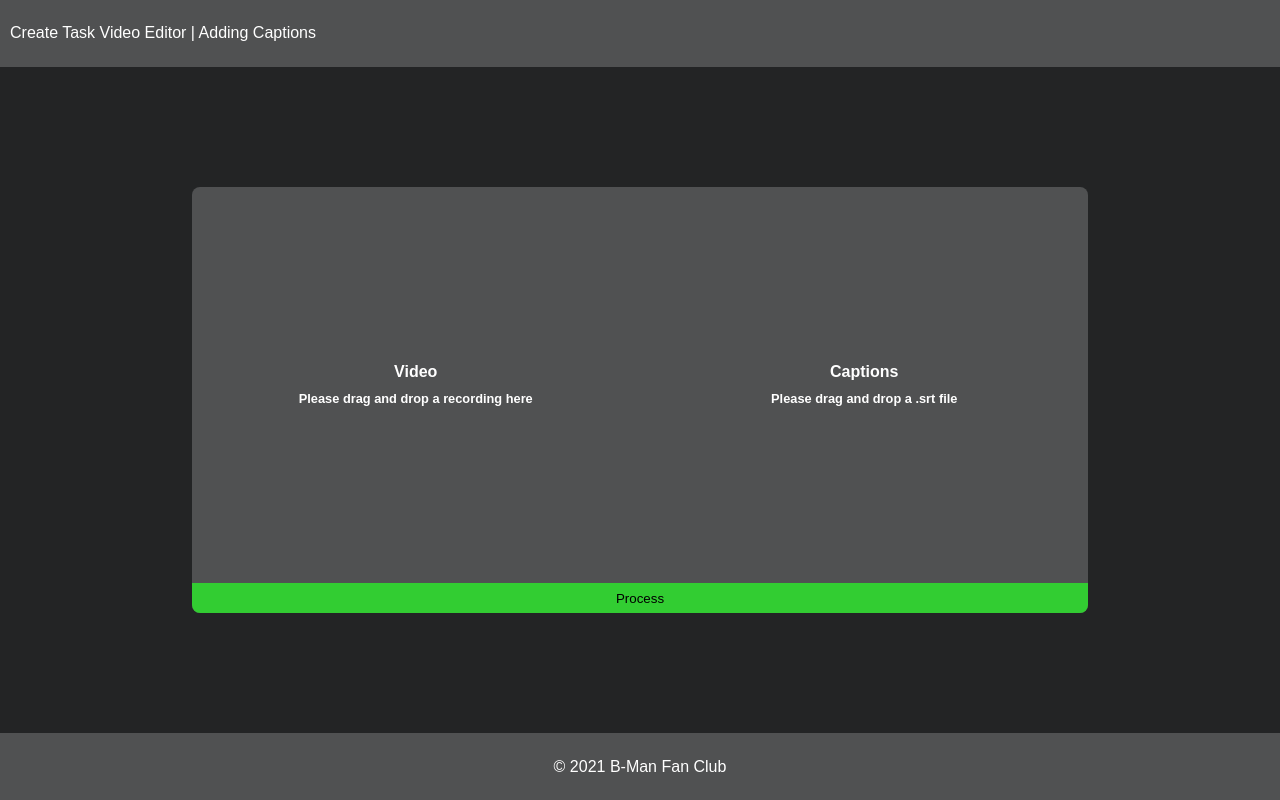
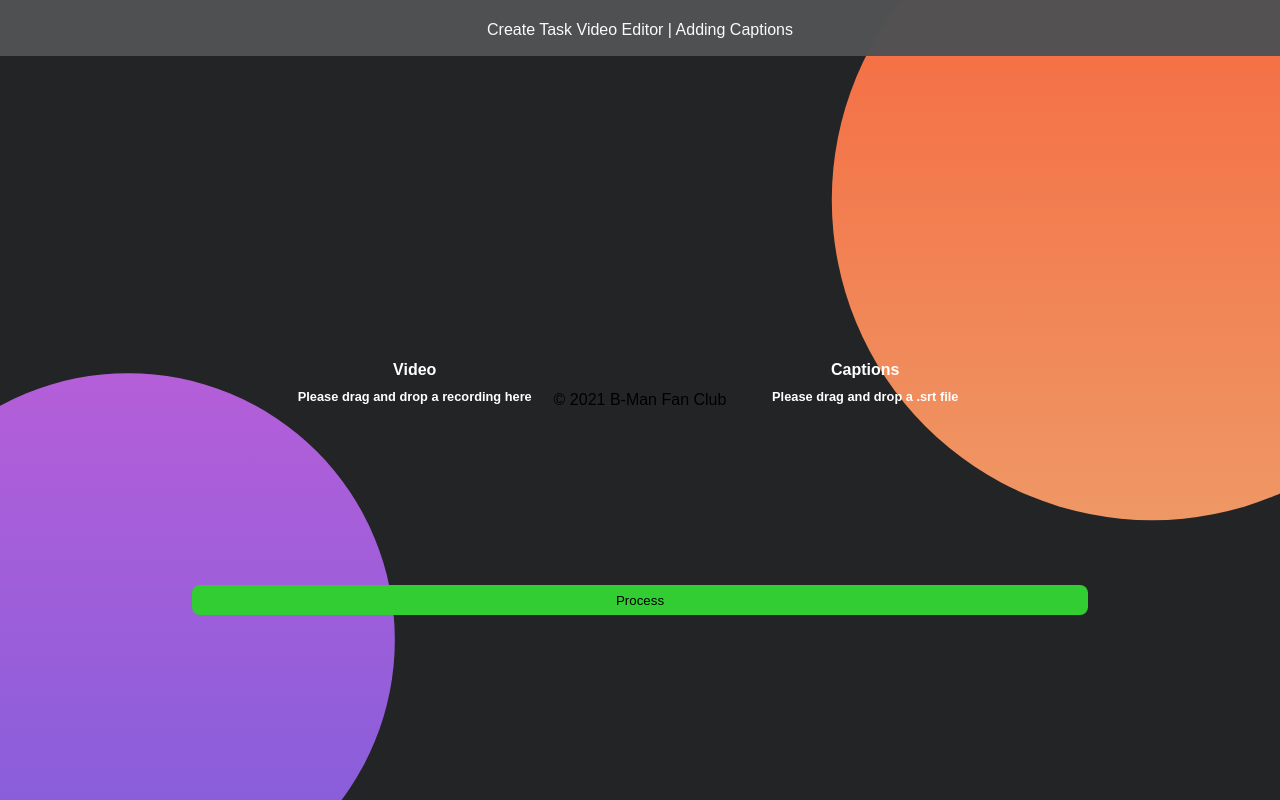
Before and after one commit to galactaknife/captionization, a Flask app: page / in a window 1280 px wide. Run offline with Flask 2, Linux system fonts and the light colour scheme.

Commit message:
Updated UI

```diff
--- a/static/animations.js
+++ b/static/animations.js
@@ -1,8 +1,8 @@
 function onUrlReceived(url) {
-  $(".header, .footer, .content").fadeOut(1500);
+  $(".header, .content").fadeOut(500);
   $(".glassCard a").prop("href", url);
-  $(".overlay").fadeIn(1500);
+  $(".glassCard:not(.fileInputContainer)").fadeIn(300);
   setTimeout(() => {
-    $(".glassCard").fadeIn(300);
-  }, 1500);
+    $(".overlay").fadeIn(1000);
+  }, 500);
 }
--- a/static/client.js
+++ b/static/client.js
@@ -51,6 +51,7 @@ function sendImages() {
 
   // Set conversion status to true
   converting = true;
+  $("input[type='submit']").prop("value", "Converting...");
 
   // Send POST request to server
   $.ajax({
@@ -61,7 +62,6 @@ function sendImages() {
     success: function(data) {
       // Process the new data from the server
       onUrlReceived(data.url);
-
       // Set conversion status to false
       converting = false;
     },
@@ -77,6 +77,7 @@ function sendImages() {
 
       // Set conversion status to false
       converting = false;
+      $("input[type='submit']").prop("value", "Process");
     }
   });
 }
--- a/static/style.css
+++ b/static/style.css
@@ -24,18 +24,10 @@ html, body {
   margin: 0;
 }
 
-.centerAbsY {
-  position: absolute;
-  top: 50%;
-  transform: translate(0%, -50%);
-  padding: 0;
-  margin: 0;
-}
-
 .siteContainer {
   min-height: 100vh;
   display: grid;
-  grid-template-rows: minmax(50px, 0.1fr) 1fr minmax(50px, 0.1fr);
+  grid-template-rows: minmax(50px, 0.1fr) 1fr;
   grid-template-columns: 1fr;
   position: relative;
   font-family: sans-serif;
@@ -51,25 +43,21 @@ html, body {
   color: white;
   position: sticky;
   top: 0;
-  padding-left: 10px;
-}
-
-.footer {
-  background-color: #505152;
-  color: white;
-  position: sticky;
-  bottom: 0;
+  text-align: center;
+  z-index: 2;
+  height: 46px;
+  opacity: 0.98;
 }
 
 form {
   display: grid;
   grid-template-columns: 1fr 1fr;
-  grid-gap: 1px;
   grid-template-rows: 1fr 30px;
   width: 70%;
-  border-radius: 8px;
   overflow: hidden;
-  background-color: #505152;
+  z-index: 2;
+  grid-gap: 5px;
+  vertical-align: middle;
 }
 
 form > div.fileInputContainer {
@@ -79,11 +67,6 @@ form > div.fileInputContainer {
   color: white;
   padding: 5px;
   cursor: pointer;
-}
-
-form > div.fileInputContainer:hover, form > div.fileInputContainer:focus  {
-  box-shadow: 0 0 0 2px gray inset;
-  border-radius: 8px;
 }
 
 form > div.submitBar {
@@ -98,7 +81,8 @@ form > div > input.submitInput {
   cursor: pointer;
   height: 100%;
   width: 100%;
-  color: blakc;
+  color: black;
+  border-radius: 8px;
 }
 
 .fileInputContainer h1 {
@@ -113,55 +97,62 @@ form > div > input.submitInput {
   padding-bottom: 20vh;
 }
 
-.card {
-  background-color: #FFF;
-  padding: 80px 100px;
-  border-radius: 15px;
-  padding-bottom: 125px;
-}
-
-.card * {
-  background: none;
-  color: black;
-}
-
 .overlay {
   position: absolute;
   top: 0;
   left: 0;
-  z-index: 255;
+  z-index: 1;
   width: 100%;
   height: 100%;
   background-color: #232425;
+  overflow: scroll;
 }
 
-.overlay::before {
+.overlay::before, .content::before {
   content: "";
   position: absolute;
   top: 0;
   left: 0;
   width: 100%;
   height: 100%;
-  background: linear-gradient(#87BBF5, #6FC0DE);
-  clip-path: circle(30% at right);
 }
 
-.overlay::after {
+.overlay::after, .content::after {
   content: "";
   position: absolute;
   top: 0;
   left: 0;
   width: 100%;
   height: 100%;
+}
+
+.overlay::after {
   background: linear-gradient(#539155, #9BCCBE);
   clip-path: circle(25% at 25% 25%);
 }
 
-.glassCard h1 {
+.overlay::before {
+  background: linear-gradient(#87BBF5, #6FC0DE);
+  clip-path: circle(30% at right);
+}
+
+.content::after {
+  background: linear-gradient(#db5ed7, #8a5edb);
+  clip-path: circle(25% at 10% 80%);
+}
+
+.content::before {
+  background: linear-gradient(#f56c42, #ebaf78);
+  clip-path: circle(30% at 90% 25%);
+}
+
+.glassCard h1:not(.fileInputContainer h1) {
   text-align: center;
   width: 100%;
-  margin-bottom: 280px;
+  margin-bottom: 250px;
   font-size: 28px;
+  border-radius: 30px !important;
+  color: white;
 }
 
 .glassCard p {
@@ -173,12 +164,11 @@ form > div > input.submitInput {
   backdrop-filter: blur(5px);
   background-color: rgba(150, 150, 150, 0.3);
   padding: 30px;
-  box-shadow: 20px 20px 50px rgba(0,0,0,0.5);
+  z-index: 1;
+  border-radius: 20px;
   border-top: 1px solid rgba(200, 200, 200, 1);
   border-left: 1px solid rgba(200, 200, 200, 1);
-  z-index: 255;
   font-family: 'Montserrat', sans-serif;
-  border-radius: 30px;
 }
 
 .glassCard img {
```
